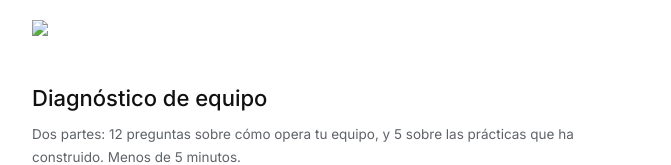
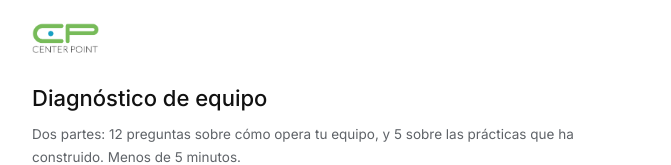
Before and after one commit to AccessPointPR/CP-diagnostic-tool, a website: page index.html in a window 1280 px wide. Shown: the top 165 px of the page, without its empty margins (304-975 px from the left). Drawn offline with nearby package versions, Linux system fonts and the light colour scheme.

Commit message:
Fix logo: rename without space, update references

```diff
--- a/index.html
+++ b/index.html
@@ -79,7 +79,7 @@ body{font-family:'Inter',system-ui,sans-serif;background:var(--bg);color:var(--t
 </style>
 </head>
 <body>
-<img id="logo-img" src="CP%20logo.png" style="display:none" crossorigin="anonymous">
+<img id="logo-img" src="cp-logo.png" style="display:none" crossorigin="anonymous">
 <div id="app"></div>
 <script src="https://cdnjs.cloudflare.com/ajax/libs/jspdf/2.5.1/jspdf.umd.min.js"></script>
 <script>
@@ -357,7 +357,7 @@ function render(){
 
   if(cur===-1){
     app.innerHTML=`<div class="screen on">
-      <div class="intro-logo"><img src="CP%20logo.png" style="height:38px;display:block"></div>
+      <div class="intro-logo"><img src="cp-logo.png" style="height:38px;display:block"></div>
       <div class="intro-title">Diagnóstico de equipo</div>
       <div class="intro-sub">Dos partes: 12 preguntas sobre cómo opera tu equipo, y 5 sobre las prácticas que ha construido. Menos de 5 minutos.</div>
       <div class="intro-note">Responde como líder o responsable del equipo, basándote en lo que observas en tu gente, no en cómo te sientes tú personalmente. No hay respuestas correctas o incorrectas: lo que importa es la realidad actual, no el ideal.</div>
```
Also changed, not shown: cp-logo.png (added).
